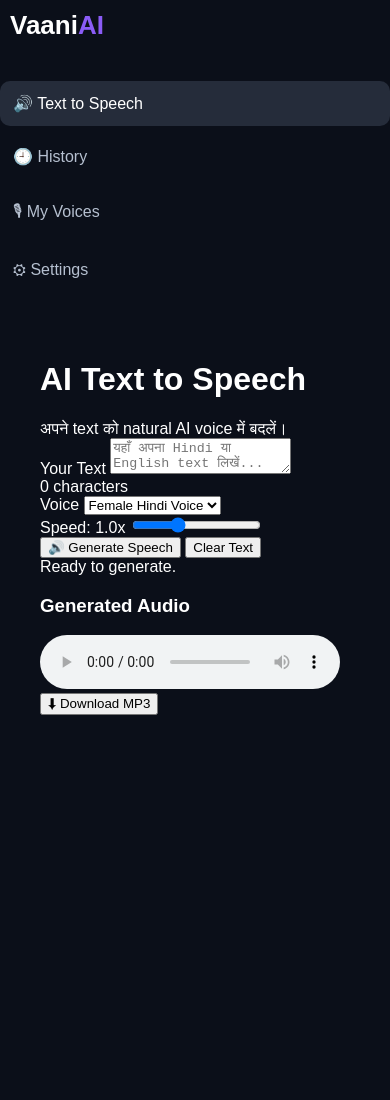
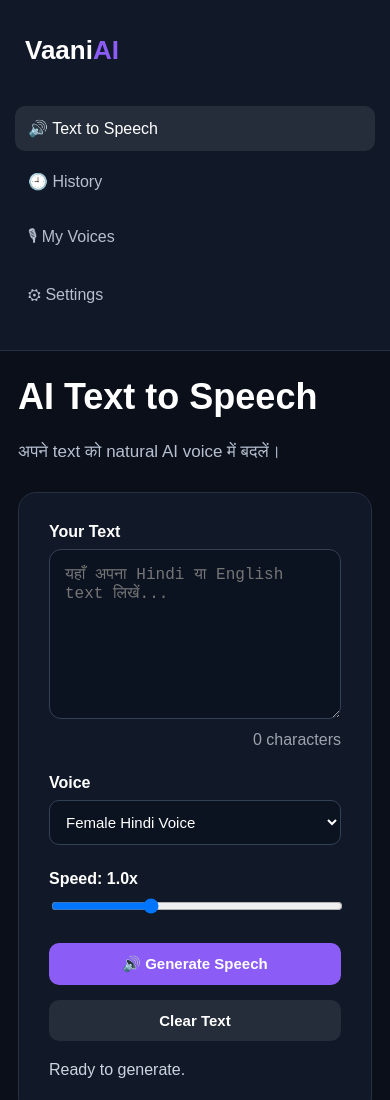
Before and after one commit to dg0525999-star/VaaniAi, a website: page index.html in a window 390 px wide. Shown: the top 1100 px of the page. Before the commit the page ends 844 px from the top, so only its background shows below. Drawn offline with Linux system fonts and the light colour scheme.

Commit message:
Add files via upload

```diff
--- a/index.html
+++ b/index.html
@@ -7,6 +7,7 @@
   <title>VaaniAI - AI Text to Speech</title>
 
   <style>
+
     * {
       box-sizing: border-box;
     }
@@ -27,6 +28,7 @@
 
     .sidebar {
       width: 230px;
+      min-width: 230px;
       background: #111827;
       padding: 25px 15px;
       border-right: 1px solid #263041;
@@ -48,6 +50,13 @@
       margin-bottom: 8px;
       border-radius: 10px;
       color: #b6c0d0;
+      cursor: pointer;
+      transition: 0.2s;
+    }
+
+    .menu:hover {
+      background: #252c3a;
+      color: white;
     }
 
     .menu.active {
@@ -62,14 +71,146 @@
       padding: 40px;
       max-width: 1100px;
       margin: auto;
+      width: 100%;
+    }
+
+    .main h1 {
+      margin-top: 0;
+      font-size: 36px;
+    }
+
+    .subtitle {
+      color: #b6c0d0;
+      margin-bottom: 30px;
+      font-size: 17px;
+    }
+
+    .card {
+      background: #111827;
+      border: 1px solid #263041;
+      border-radius: 18px;
+      padding: 30px;
+      max-width: 750px;
+    }
+
+    label {
+      display: block;
+      margin-bottom: 8px;
+      font-weight: bold;
+    }
+
+    textarea {
+      width: 100%;
+      min-height: 170px;
+      resize: vertical;
+      border-radius: 12px;
+      border: 1px solid #334155;
+      background: #0b1220;
+      color: white;
+      padding: 15px;
+      font-size: 16px;
+      outline: none;
+    }
+
+    textarea:focus {
+      border-color: #8b5cf6;
+    }
+
+    .counter {
+      text-align: right;
+      color: #9ca3af;
+      margin-top: 8px;
+      margin-bottom: 25px;
+    }
+
+    .row {
+      display: flex;
+      gap: 25px;
+      margin-bottom: 25px;
+    }
+
+    .row > div {
+      flex: 1;
+    }
+
+    select {
+      width: 100%;
+      padding: 12px;
+      border-radius: 10px;
+      border: 1px solid #334155;
+      background: #0b1220;
+      color: white;
+      font-size: 15px;
+    }
+
+    input[type="range"] {
+      width: 100%;
+      cursor: pointer;
+    }
+
+    .buttons {
+      display: flex;
+      gap: 15px;
+      margin-bottom: 20px;
+    }
+
+    button {
+      border: none;
+      border-radius: 10px;
+      padding: 12px 20px;
+      font-size: 15px;
+      font-weight: bold;
+      cursor: pointer;
+    }
+
+    .generate {
+      background: #8b5cf6;
+      color: white;
+    }
+
+    .generate:hover {
+      opacity: 0.9;
+    }
+
+    .clear {
+      background: #252c3a;
+      color: white;
+    }
+
+    .clear:hover {
+      background: #374151;
+    }
+
+    .download {
+      background: #22c55e;
+      color: white;
+      margin-top: 15px;
+    }
+
+    .status {
+      margin-top: 15px;
+      color: #cbd5e1;
+      min-height: 24px;
+    }
+
+    .audio-box {
+      display: none;
+      margin-top: 30px;
+      padding-top: 25px;
+      border-top: 1px solid #263041;
+    }
+
+    audio {
+      width: 100%;
+      margin-top: 10px;
     }
 
     /* History Page */
 
     .history-page {
-  padding: 30px;
+      flex: 1;
+      padding: 40px;
       width: 100%;
-  box-sizing: border-box;
     }
 
     .history-header {
@@ -91,17 +232,18 @@
     }
 
     .history-card {
-  background: white;
+      background: #111827;
       padding: 18px;
       border-radius: 12px;
-  border: 1px solid #e5e5e5;
+      border: 1px solid #263041;
       cursor: pointer;
       transition: 0.2s;
     }
 
     .history-card:hover {
       transform: translateY(-3px);
-  box-shadow: 0 8px 20px rgba(0,0,0,0.12);
+      box-shadow: 0 8px 20px rgba(0,0,0,0.25);
+      border-color: #8b5cf6;
     }
 
     .history-card h3 {
@@ -111,13 +253,53 @@
     .history-card p {
       margin: 10px 0;
       line-height: 1.5;
+      color: #d1d5db;
     }
 
     .history-card small {
-  opacity: 0.7;
+      color: #9ca3af;
+    }
+
+    @media (max-width: 700px) {
+
+      .app {
+        flex-direction: column;
+      }
+
+      .sidebar {
+        width: 100%;
+        min-width: 100%;
+        border-right: none;
+        border-bottom: 1px solid #263041;
+      }
+
+      .main {
+        padding: 25px 18px;
+      }
+
+      .history-page {
+        padding: 25px 18px;
+      }
+
+      .row {
+        flex-direction: column;
+      }
+
+      .buttons {
+        flex-direction: column;
+      }
+
     }
 
   </style>
+
+</head>
+
+<body>
+
+<div class="app">
+
+  <div class="sidebar">
 
     <div class="logo">
       Vaani<span>AI</span>
```
Lines whose indentation alone changed are shown as unchanged.
